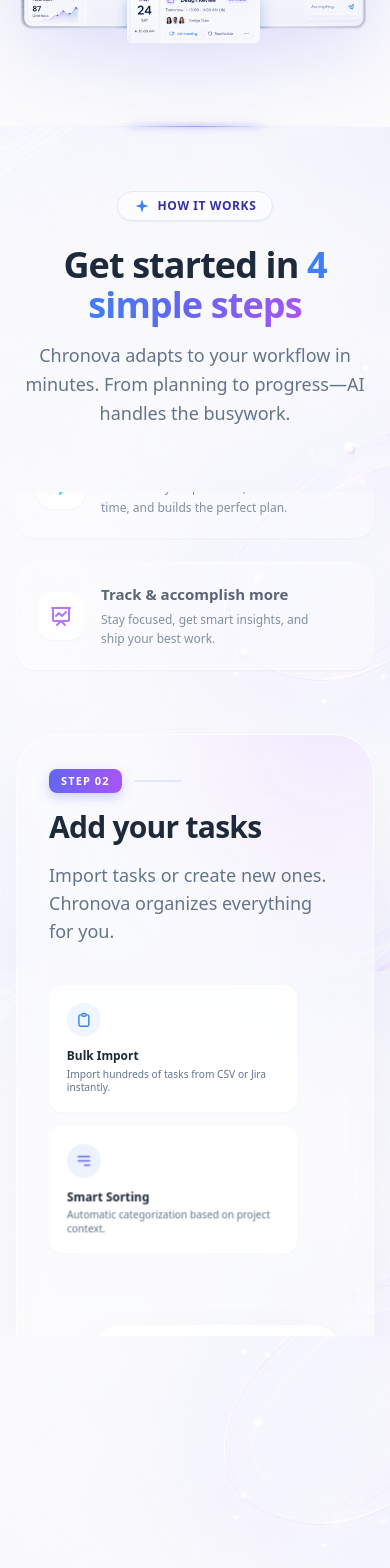
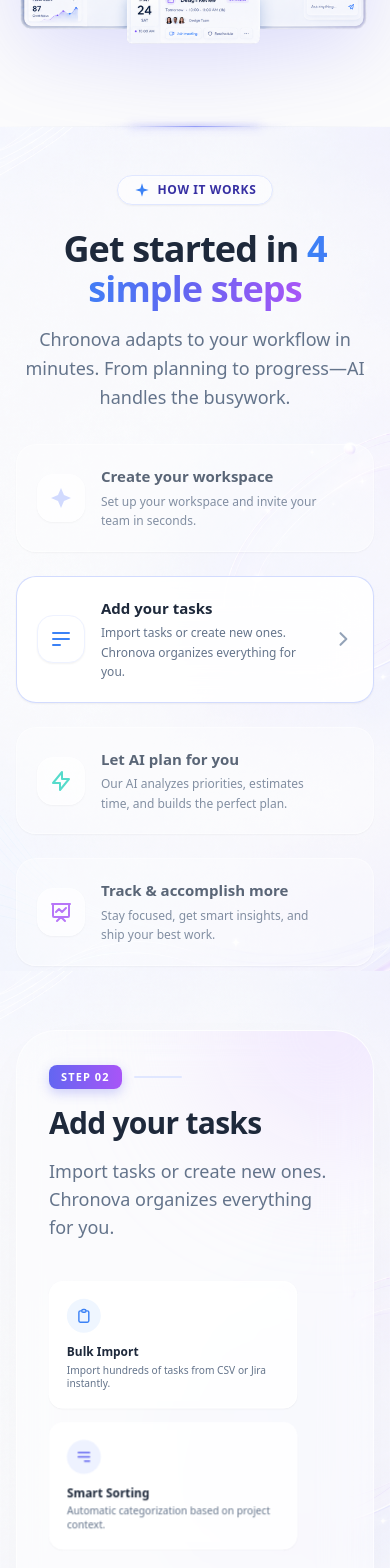
Before and after one commit to BangJhen/chronova, a Nuxt app: page / in a window 390 px wide. Shown: the part 980-2548 px from the top of the page. Built offline with nearby package versions, Linux system fonts and the light colour scheme; grey boxes are pictures that could not be loaded.

Commit message:
Fix oversized gaps around Main Content Grid in HowItWorks.vue

```diff
--- a/components/HowItWorks.vue
+++ b/components/HowItWorks.vue
@@ -1,7 +1,7 @@
 <template>
   <div class="w-full relative z-10">
     <!-- Header Section (Normal scroll) -->
-    <div class="flex flex-col items-center text-center py-16 px-4 md:px-8 font-sans">
+    <div class="flex flex-col items-center text-center pt-12 pb-4 px-4 md:px-8 font-sans">
       <!-- Badge -->
       <div class="inline-flex items-center gap-2 px-4 py-1.5 rounded-full border border-indigo-100 bg-white/50 backdrop-blur-md mb-6 shadow-sm">
         <svg class="w-4 h-4 text-blue-500" viewBox="0 0 24 24" fill="currentColor">
@@ -24,7 +24,7 @@
 
     <!-- Scroll-driven Sticky Section -->
     <div ref="containerRef" class="w-full relative" style="height: 400vh;">
-      <div class="sticky top-0 w-full h-screen flex flex-col items-center justify-center py-8 px-4 md:px-8 font-sans overflow-hidden">
+      <div class="sticky top-16 lg:top-24 w-full flex flex-col items-center py-4 px-4 md:px-8 font-sans overflow-visible">
 
         <!-- Main Content Grid -->
         <div class="w-full max-w-6xl mx-auto flex flex-col lg:flex-row gap-12 lg:gap-8">
@@ -322,7 +322,7 @@
   </div>
 
     <!-- Built for teams section -->
-    <div class="w-full max-w-5xl mx-auto relative group mt-16 px-4 md:px-8 pb-24">
+    <div class="w-full max-w-5xl mx-auto relative group mt-8 px-4 md:px-8 pb-24">
       <!-- Liquid glass effect: glowing background blob -->
       <div class="absolute -inset-0.5 bg-gradient-to-r from-indigo-300 to-purple-300 rounded-[2.5rem] blur-xl opacity-30 group-hover:opacity-60 transition duration-1000"></div>
 
```
